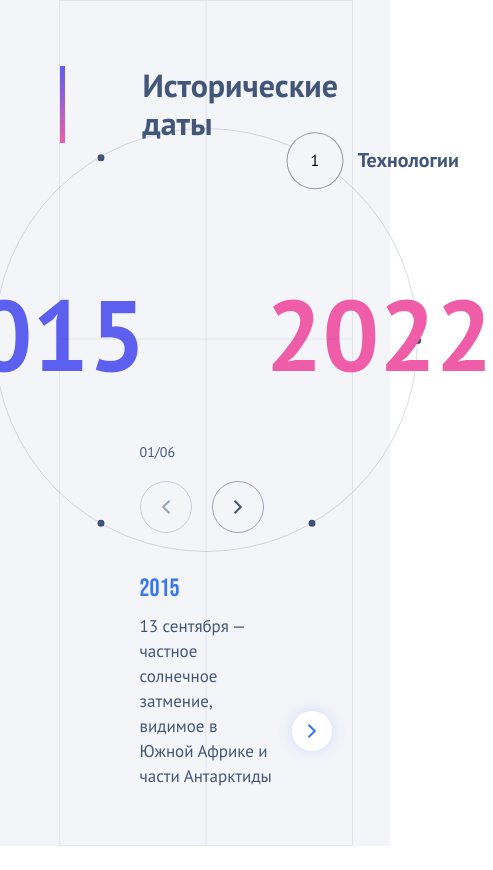
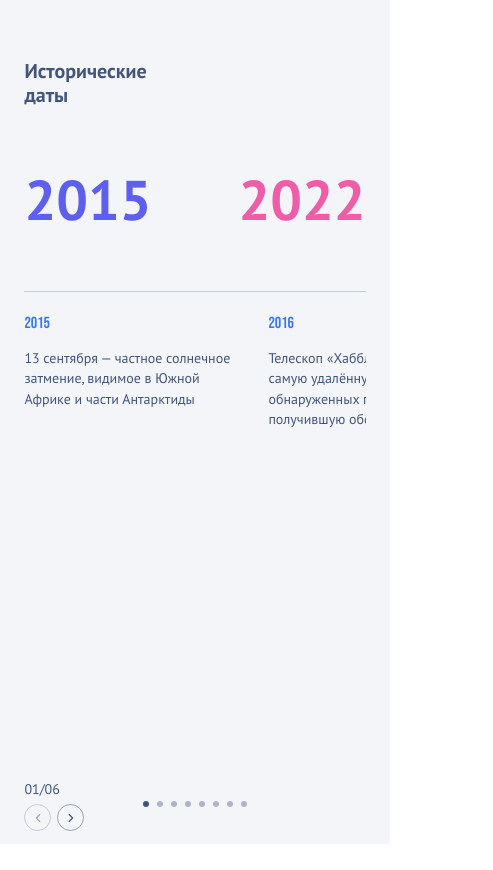
Before and after one commit to gazievs387/historical-dates, a React app: page / in a window 390 px wide. Shown: the top 870 px of the page, 493 px wide, since content can reach past the window. After the commit the page ends 844 px from the top, so only its background shows below. Built offline with nearby package versions, Linux system fonts and the light colour scheme.

Commit message:
make UI responsive for mobile devices

```diff
--- a/src/App.tsx
+++ b/src/App.tsx
@@ -2,6 +2,7 @@ import { Circle } from 'components/Circle';
 import { Controls } from 'components/Controls';
 import { Timeline } from 'components/Timeline';
 import { historicalData } from 'consts/historicalData';
+import { deviceScreen } from 'utils/mediaScreen';
 import { useCallback, useState } from 'react';
 import "styles/App.scss"
 
@@ -9,6 +10,7 @@ import "styles/App.scss"
 function App() {
     const [circleStep, setCircleStep] = useState(0)
     const dataLength = historicalData.length
+    const isDesktop = deviceScreen === "desktop" || deviceScreen === "lg"
 
 
     const onChangeStep = useCallback((step: number) => {
@@ -27,15 +29,25 @@ function App() {
                     circleStep={circleStep}
                 />
 
-                <Controls
+                {isDesktop && <Controls
                     onChangeStep={onChangeStep}
                     circleStep={circleStep}
                     totalSteps={dataLength}
-                />
+                />}
+
+                <div className='mobileDivider'>
+
+                </div>
 
                 <Timeline
                     period={historicalData[circleStep]}
                 />
+
+                {!isDesktop && <Controls
+                    onChangeStep={onChangeStep}
+                    circleStep={circleStep}
+                    totalSteps={dataLength}
+                />}
             </div>
         </main>
     )
--- a/src/components/Circle/styles/Circle.scss
+++ b/src/components/Circle/styles/Circle.scss
@@ -85,7 +85,7 @@
 }
 
 
-@media (max-width: 1600px) {
+@media (max-width: 1600px) and (min-width: 900px) {
     .dateCircle {
         .years {
             font-size: 100px;
@@ -93,3 +93,37 @@
         }
     }
 }
+
+@media (max-width: 900px) {
+    .dateCircle {
+        position: unset;
+        height: unset;
+
+        .circle {
+            display: none;
+        }
+
+        .years {
+            width: 100%;
+            font-size: 56px;
+            display: flex;
+            justify-content: space-around;
+            gap: 0;
+            position: unset;
+            transform: unset;
+            margin-top: 56px;
+
+            span {
+                display: block;
+            }
+        }
+    }
+}
+
+@media (max-width: 600px) {
+    .dateCircle {
+        .years {
+            justify-content: space-between;
+        }
+    }
+}
--- a/src/components/Controls/styles/Controls.scss
+++ b/src/components/Controls/styles/Controls.scss
@@ -41,3 +41,29 @@
 
     }
 }
+
+
+@media (max-width: 900px) {
+    .controlsWrapper {
+        position: absolute;
+        z-index: 10;
+        gap: 6px;
+        bottom: 0px;
+        left: 0px;
+        margin-left: 0px;
+        margin-bottom: 13px;
+
+        div {
+            width: 25px;
+            height: 25px;
+
+            svg {
+                scale: 0.6;
+            }
+        }
+
+        span {
+            scale: 1;
+        }
+    }
+}
--- a/src/components/Timeline/components/Timeline.tsx
+++ b/src/components/Timeline/components/Timeline.tsx
@@ -6,9 +6,11 @@ import { FreeMode, Keyboard, Mousewheel, Pagination } from "swiper/modules"
 import { ReactComponent as ArrowIcon } from "static/svgs/Arrow.svg"
 import "swiper/css"
 import "swiper/css/navigation"
+import "swiper/css/pagination"
 import "../styles/Timeline.scss"
 import { useGSAP } from '@gsap/react';
 import gsap from 'gsap';
+import { deviceScreen } from 'utils/mediaScreen';
 
 
 interface TimelineProps {
@@ -20,6 +22,7 @@ export function Timeline({period}: TimelineProps) {
     const [periodData, setPeriodData] = useState(period)
     const [slide, setSlide] = useState(0)
     const swiperEl = useRef<SwiperClass>(undefined)
+    const isDesktop = deviceScreen === "desktop" || deviceScreen === "lg"
 
 
     useGSAP(() => {
@@ -53,11 +56,12 @@ export function Timeline({period}: TimelineProps) {
                 className='swiper'
                 onSwiper={(swiper) => {swiperEl.current = swiper}}
                 onRealIndexChange={(swiper) => {setSlide(swiper.activeIndex)}}
-                slidesPerView={3}
-                spaceBetween={80}
+                slidesPerView={isDesktop ? 3 : 1.5}
+                spaceBetween={isDesktop ? 80 : 25}
                 mousewheel
                 freeMode
-                pagination={{clickable: true}}
+                grabCursor
+                pagination={!isDesktop && {clickable: true, bulletClass: "swiper-pagination-bullet bullet", bulletActiveClass: "bulletActive"}}
                 keyboard
                 modules={[Mousewheel, FreeMode, Pagination, Keyboard]}
             >
--- a/src/components/Timeline/styles/Timeline.scss
+++ b/src/components/Timeline/styles/Timeline.scss
@@ -5,10 +5,6 @@
     display: flex;
     margin-top: 56px;
 
-
-    .swiper {
-        cursor: grab;
-    }
 }
 
 
@@ -56,7 +52,7 @@
 }
 
 
-@media (max-width: 1600px) {
+@media (max-width: 1600px) and (min-width: 900px) {
     .timeline {
         margin-top: 40px;
     }
@@ -71,3 +67,41 @@
     }
 
 }
+
+
+@media (max-width: 900px) {
+    .timeline {
+        display: flex;
+        flex-grow: 1;
+        margin-top: 20px;
+        padding-bottom: 25px;
+    }
+
+    .nextEl, .prevEl {
+        display: none;
+    }
+
+    .timelineEvent {
+        span {
+            font-size: 16px;
+        }
+
+        p {
+            font-size: 14px;
+            line-height: 1.45;
+            margin-top: 15px;
+        }
+    }
+
+    .bullet {
+        width: 6px;
+        height: 6px;
+        background-color: $blackBlue;
+        opacity: 0.4;
+    }
+
+    .bulletActive {
+        background-color: $blackBlue;
+        opacity: 1;
+    }
+}
--- a/src/styles/App.scss
+++ b/src/styles/App.scss
@@ -17,7 +17,7 @@ main {
 .mainContent {
     position: relative;
     width: 100%;
-    height: 100vh;
+    min-height: 100vh;
     border: 1px solid $blackBlueLight;
 
     .head {
@@ -58,10 +58,15 @@ main {
         height: 1px;
         background: $blackBlueLight;
     }
+
+    .mobileDivider {
+        display: none;
+    }
+
 }
 
 
-@media (max-width: 1600px) {
+@media (max-width: 1600px) and (min-width: 900px) {
     .mainContent {
         .head {
             font-size: 32px;
@@ -70,3 +75,38 @@ main {
     }
 
 }
+
+@media (max-width: 900px) {
+    main {
+        width: 87.5%;
+        background-color: $bgWhite;
+        padding-left: 6.25%;
+        padding-right: 6.25%;
+    }
+
+    .mainContent {
+        display: flex;
+        flex-direction: column;
+        border: none;
+
+        .head {
+            font-size: 20px;
+            border-image: none;
+            border-style: none;
+            padding-left: 0;
+            margin-top: 59px;
+            margin-left: 0;
+        }
+
+        &::before, &::after {
+            display: none;
+        }
+
+        .mobileDivider {
+            display: block;
+            background-color: #C7CDD9;
+            height: 1px;
+            margin-top: 56px;
+        }
+    }
+}
--- /dev/null
+++ b/src/utils/mediaScreen.ts
@@ -0,0 +1,19 @@
+
+
+
+type ScreenType = "mobile" | "tablet" | "desktop" | "lg";
+
+export let deviceScreen: ScreenType;
+
+export const windowWidth = document.body.clientWidth
+
+
+if (windowWidth < 600) {
+    deviceScreen = "mobile"
+} else if (windowWidth > 600 && windowWidth < 900)  {
+    deviceScreen = "tablet"
+} else if (windowWidth > 900 && windowWidth < 1600) {
+    deviceScreen = "desktop"
+} else {
+    deviceScreen = "lg"
+}
```
